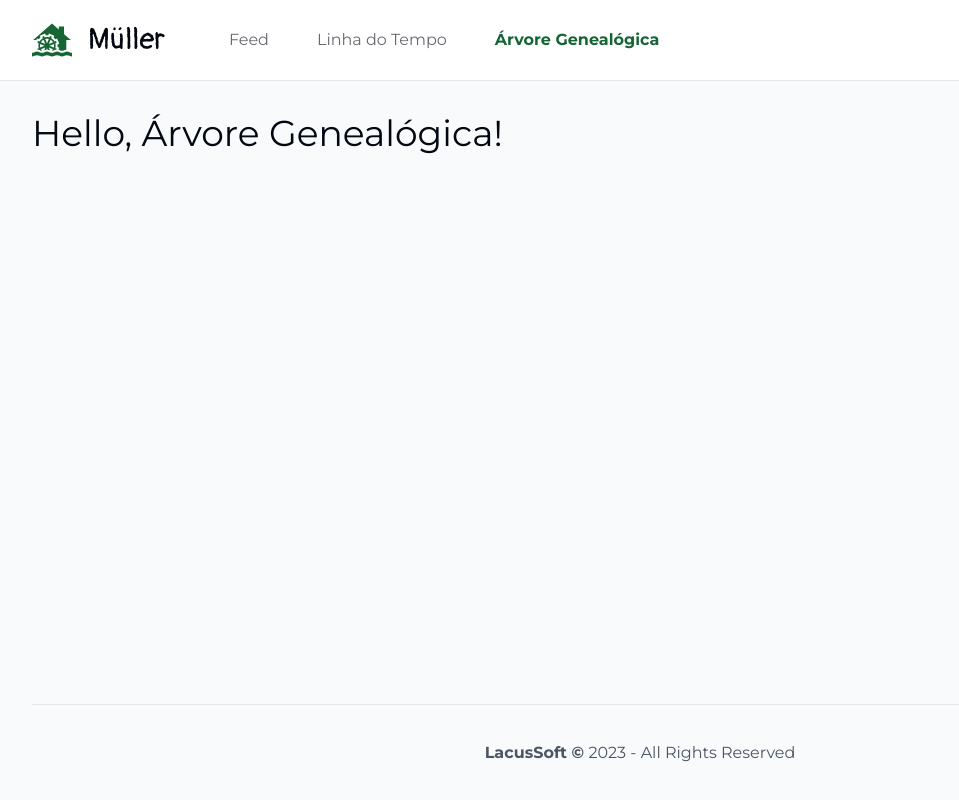
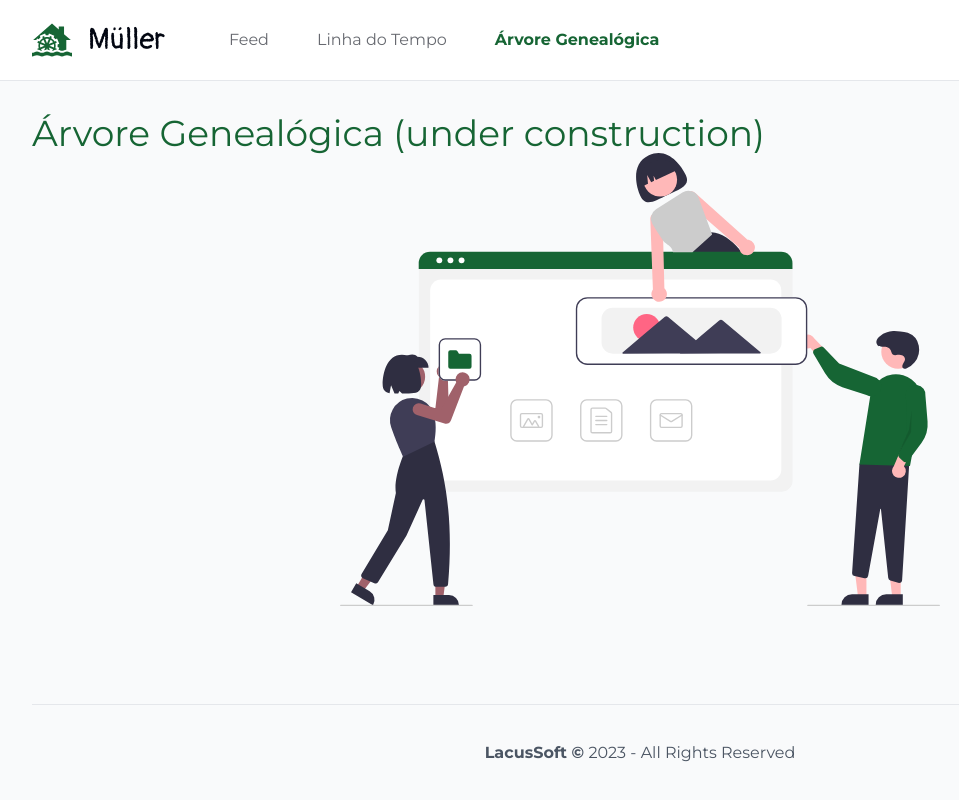
Before and after one commit to juliolmuller/fam-muller, a Next.js app in the folder web/: page /tree in a window 1280 px wide. Shown: the whole page, without its empty margins (0-959 px from the left). Built offline with nearby package versions, Linux system fonts and the light colour scheme.

Commit message:
feat: add illustration for unfinished pages

```diff
--- a/web/src/app/(platform)/feed/page.tsx
+++ b/web/src/app/(platform)/feed/page.tsx
@@ -1,3 +1,19 @@
+import Image from 'next/image'
+
 export default function FeedPage() {
-  return <div className="text-4xl lg:container">Hello, Feed!</div>
+  return (
+    <div className="flex h-[60vh] flex-col justify-between">
+      <div className="text-4xl text-brand-800 lg:container">
+        Feed (under construction)
+      </div>
+
+      <Image
+        className="self-center"
+        alt="page under construction"
+        src="/under-construction.svg"
+        height={600}
+        width={600}
+      />
+    </div>
+  )
 }
--- a/web/src/app/(platform)/timeline/page.tsx
+++ b/web/src/app/(platform)/timeline/page.tsx
@@ -1,3 +1,19 @@
+import Image from 'next/image'
+
 export default function FeedPage() {
-  return <div className="text-4xl lg:container">Hello,Linha do Tempo!</div>
+  return (
+    <div className="flex h-[60vh] flex-col justify-between">
+      <div className="text-4xl text-brand-800 lg:container">
+        Linha do Tempo (under construction)
+      </div>
+
+      <Image
+        className="self-center"
+        alt="page under construction"
+        src="/under-construction.svg"
+        height={600}
+        width={600}
+      />
+    </div>
+  )
 }
--- a/web/src/app/(platform)/tree/page.tsx
+++ b/web/src/app/(platform)/tree/page.tsx
@@ -1,3 +1,19 @@
+import Image from 'next/image'
+
 export default function FeedPage() {
-  return <div className="text-4xl">Hello, Árvore Genealógica!</div>
+  return (
+    <div className="flex h-[60vh] flex-col justify-between">
+      <div className="text-4xl text-brand-800 lg:container">
+        Árvore Genealógica (under construction)
+      </div>
+
+      <Image
+        className="self-center"
+        alt="page under construction"
+        src="/under-construction.svg"
+        height={600}
+        width={600}
+      />
+    </div>
+  )
 }
```
Also changed, not shown: web/public/under-construction.svg (added).
